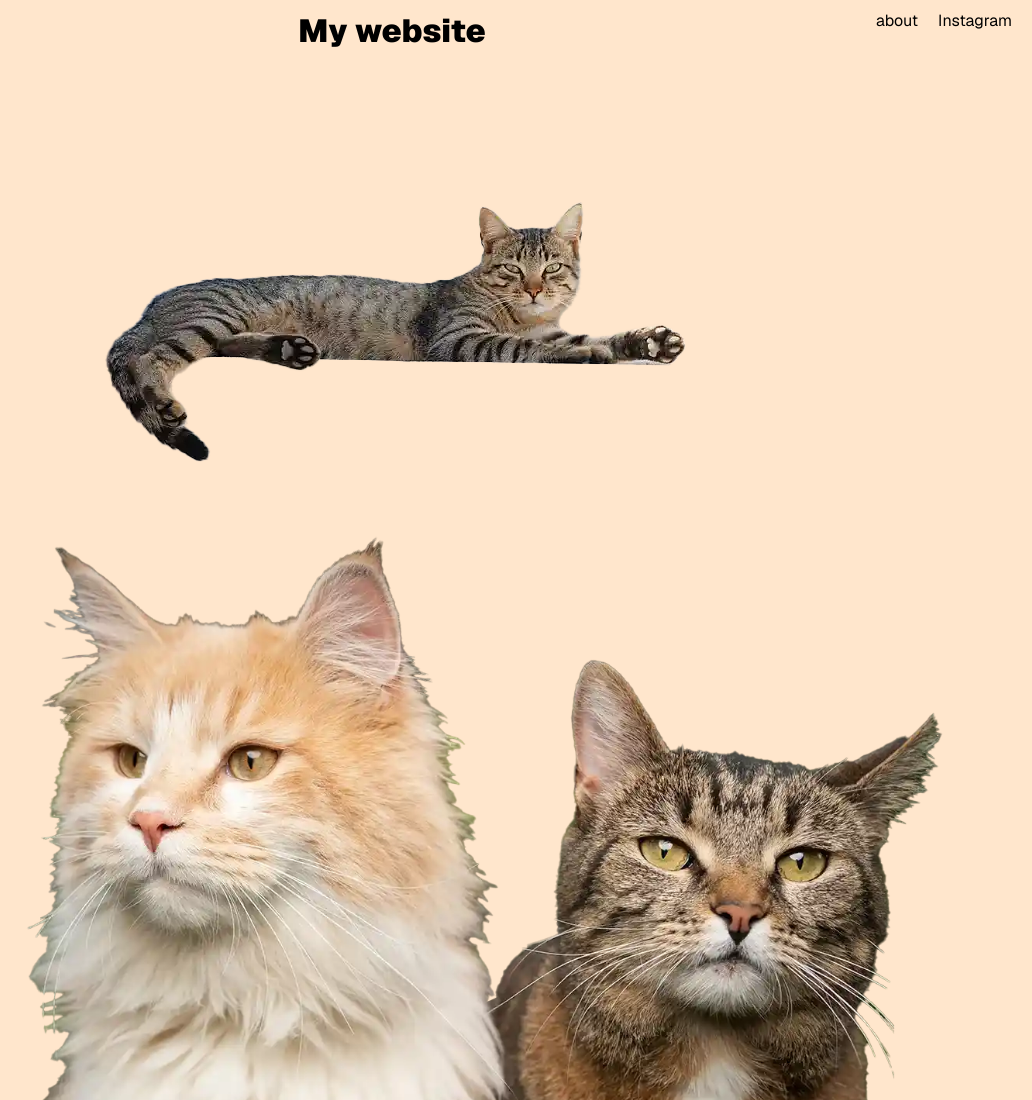
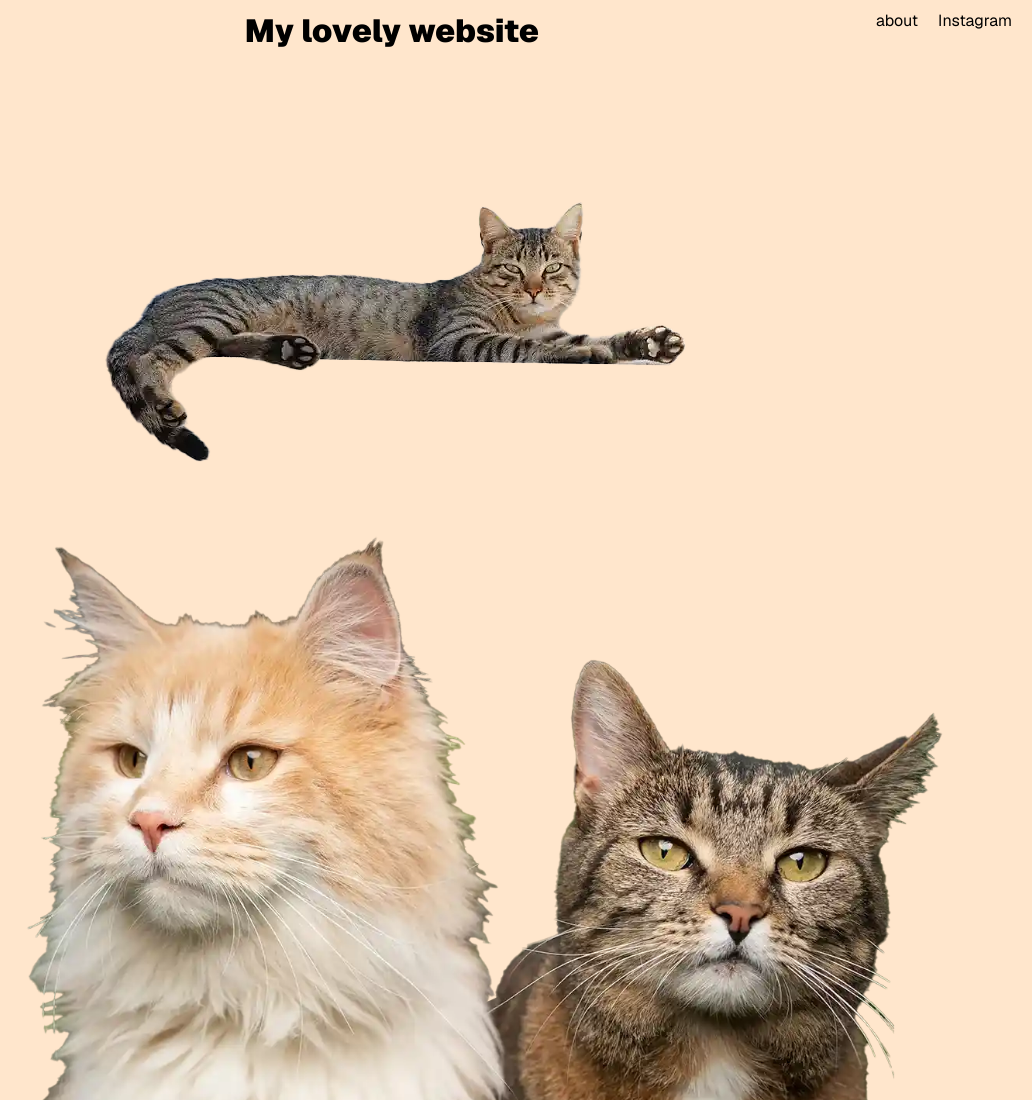
Before and after one commit to rifkes/my-new-website, a plain HTML site: page index.html in a window 1280 px wide. Shown: the top 1100 px of the page, without its empty margins (248-1280 px from the left). Drawn offline with nearby package versions, Linux system fonts and the light colour scheme.

Commit message:
Change heading on homepage

```diff
--- a/index.html
+++ b/index.html
@@ -42,7 +42,7 @@
 <body>
 	<!-- The header of the page. This is the top section of the page -->
 	<header>
-		<h1>My website</h1>
+		<h1>My lovely website</h1>
 
 		<!-- This is a navigation element. Nav elements are used to group navigation links, such as the main menu -->
 		<nav class="main-menu">
```
